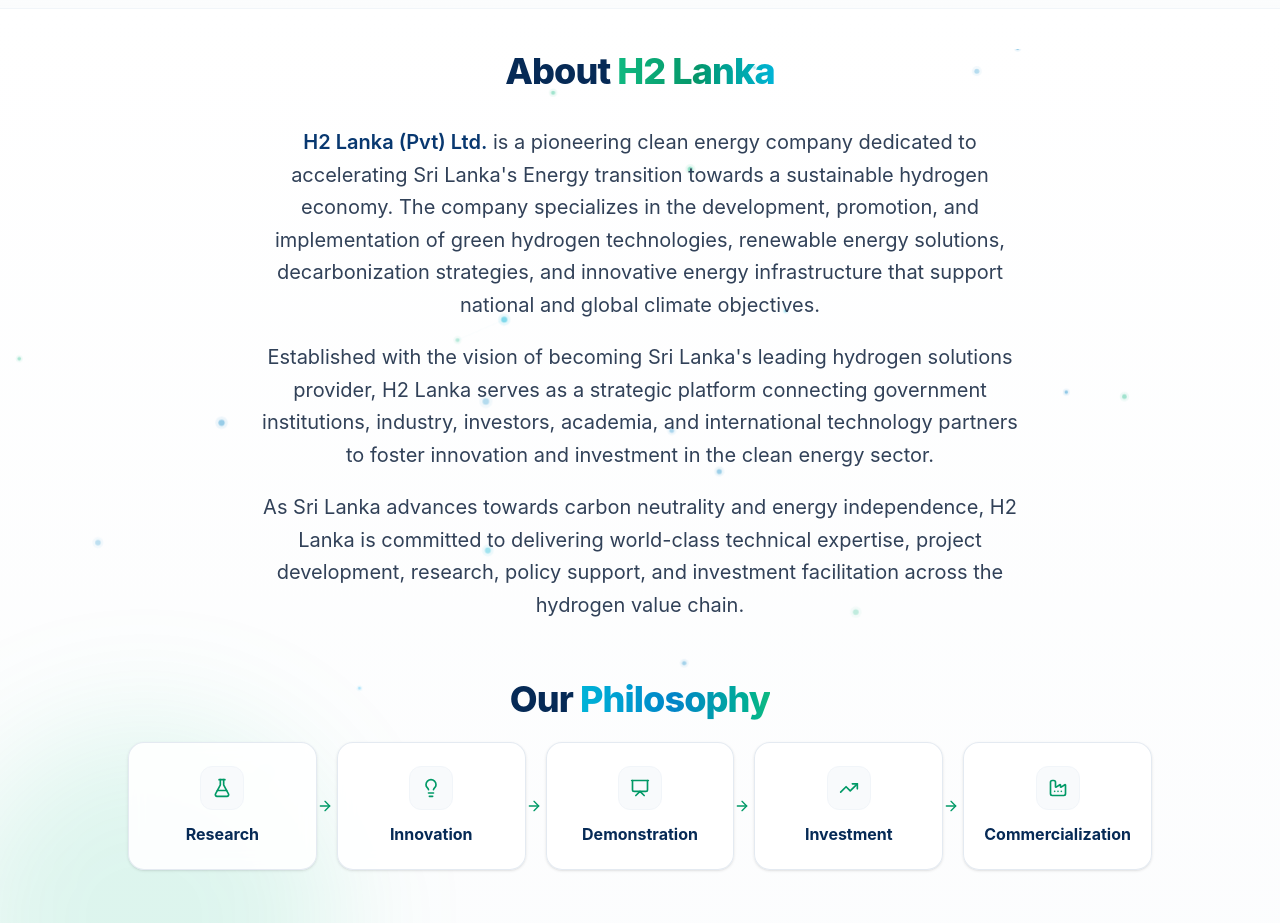
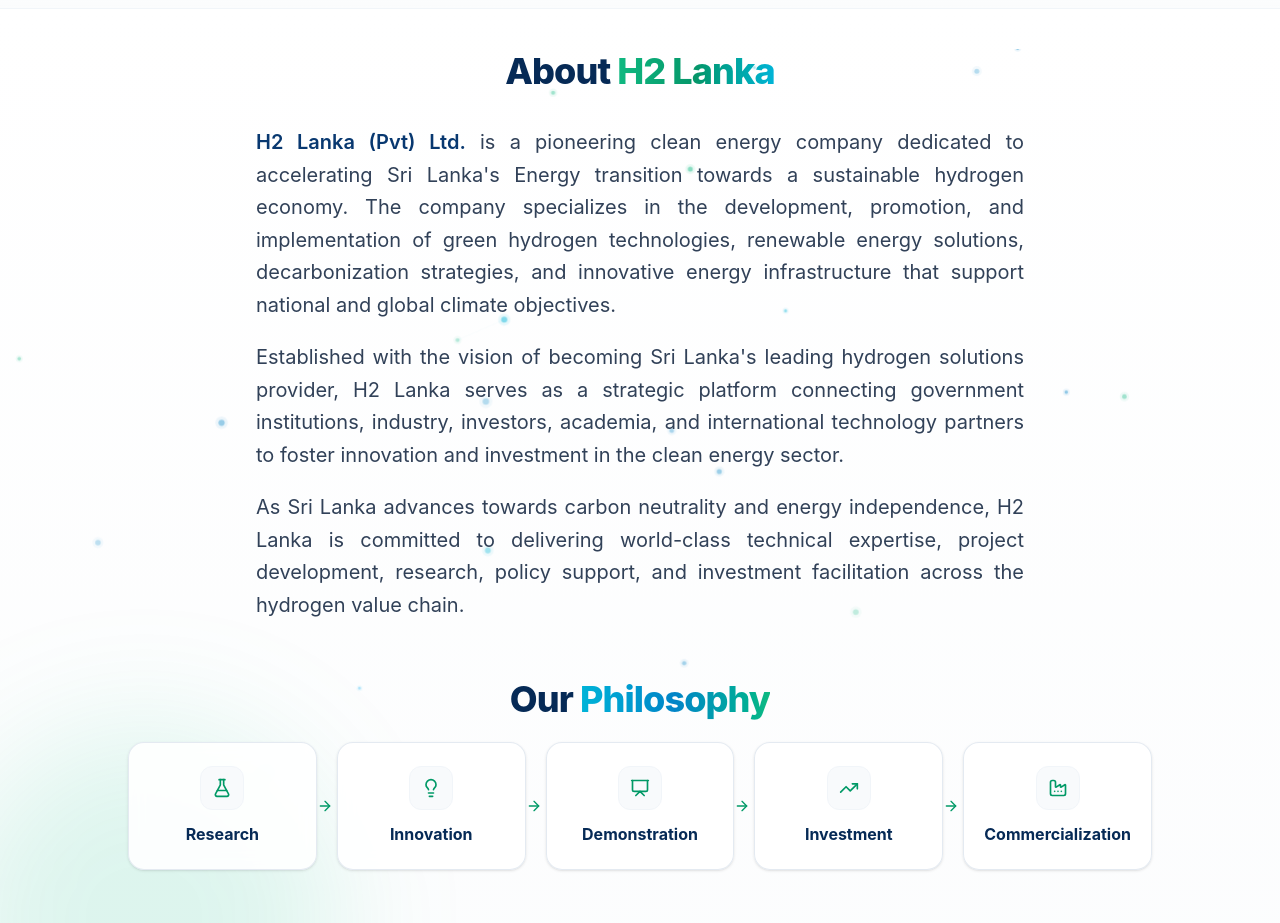
Before and after one commit to watt-soft/h2lanka.lk, a React (Vite) app: page / in a window 1280 px wide. Shown: the part 1700-2623 px from the top of the page. Built offline with nearby package versions, Linux system fonts and the light colour scheme.

Commit message:
fix(AboutHeader): update text justification for improved readability in narrative lead paragraph

```diff
--- a/src/components/about/AboutHeader.tsx
+++ b/src/components/about/AboutHeader.tsx
@@ -40,10 +40,10 @@ export const AboutHeader: React.FC = () => {
         whileInView={{ opacity: 1, y: 0 }}
         viewport={{ once: true }}
         transition={{ duration: 0.6, delay: 0.2 }}
-        className="max-w-3xl mx-auto space-y-5 text-base sm:text-lg md:text-xl text-slate-700 leading-relaxed font-normal"
+        className="max-w-3xl mx-auto space-y-5 text-base sm:text-lg md:text-xl text-slate-700 leading-relaxed font-normal text-justify"
       >
         <p>
-          <strong className="font-semibold text-[#083870]">H2 Lanka (Pvt) Ltd.</strong> is a pioneering clean energy company dedicated to accelerating Sri Lanka's Energy transition towards a sustainable hydrogen economy. The company specializes in the development, promotion, and implementation of green hydrogen technologies, renewable energy solutions, decarbonization strategies, and innovative energy infrastructure that support national and global climate objectives.
+          <strong className="font-semibold text-[#083870] text-justify">H2 Lanka (Pvt) Ltd.</strong> is a pioneering clean energy company dedicated to accelerating Sri Lanka's Energy transition towards a sustainable hydrogen economy. The company specializes in the development, promotion, and implementation of green hydrogen technologies, renewable energy solutions, decarbonization strategies, and innovative energy infrastructure that support national and global climate objectives.
         </p>
         <p>
           Established with the vision of becoming Sri Lanka's leading hydrogen solutions provider, H2 Lanka serves as a strategic platform connecting government institutions, industry, investors, academia, and international technology partners to foster innovation and investment in the clean energy sector.
```
